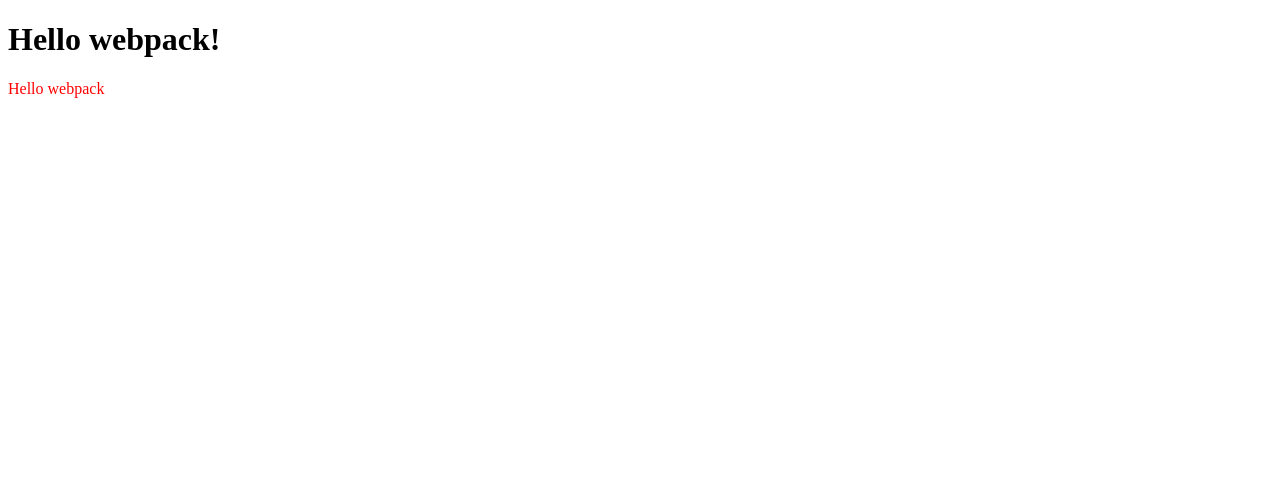
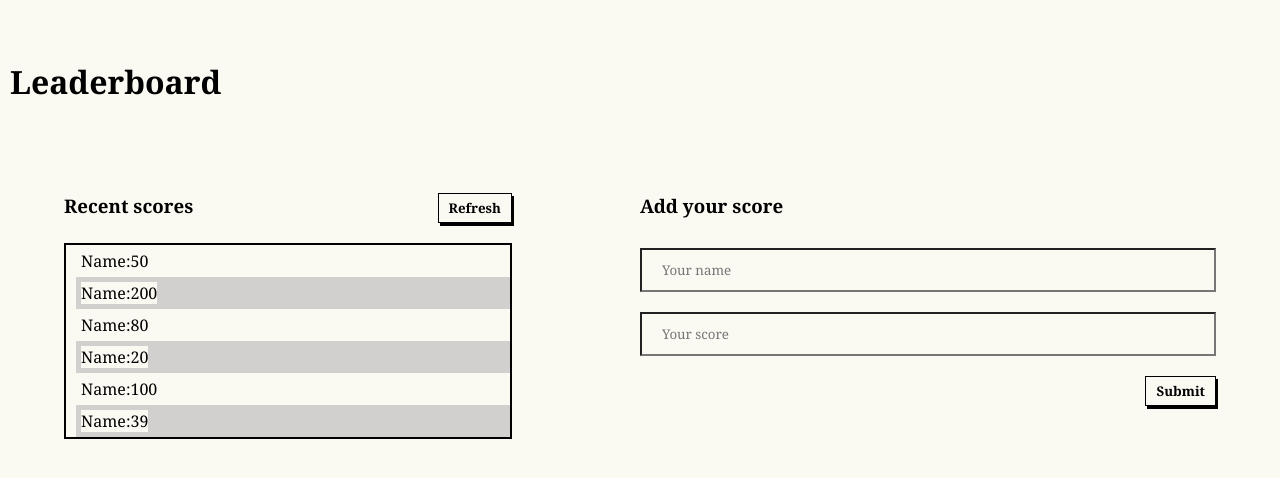
Before and after one commit to uchexm/Leaderboard, a website built with webpack: page src/index.html in a window 1280 px wide. Built offline with nearby package versions, Linux system fonts and the light colour scheme.

Commit message:
Add index.js and style.css files

```diff
--- a/src/index.html
+++ b/src/index.html
@@ -1,11 +1,49 @@
 <!DOCTYPE html>
 <html lang="en">
   <head>
+    <link rel="stylesheet" href="style.css" />
     <meta charset="UTF-8" />
+    <meta http-equiv="X-UA-Compatible" content="IE=edge" />
     <meta name="viewport" content="width=device-width, initial-scale=1.0" />
-    <title>Wbpack Exercise</title>
+    <title>Leaderboard</title>
   </head>
   <body>
-    <h1>Hello webpack!</h1>
+    <h1>Leaderboard</h1>
+    <section class="container">
+      <div class="scores">
+        <div class="recent">
+          <h3>Recent scores</h3>
+          <button type="button" class="refresh">Refresh</button>
+        </div>
+        <ul class="table">
+          <li>
+            <p>Name:<span class="number">50</span></p>
+          </li>
+          <li>
+            <p>Name:<span class="number">200</span></p>
+          </li>
+          <li>
+            <p>Name:<span class="number">80</span></p>
+          </li>
+          <li>
+            <p>Name:<span class="number">20</span></p>
+          </li>
+          <li>
+            <p>Name:<span class="number">100</span></p>
+          </li>
+          <li>
+            <p>Name:<span class="number">39</span></p>
+          </li>
+        </ul>
+      </div>
+      <div class="addscore">
+        <h3>Add your score</h3>
+        <form>
+          <input type="text" id="name" placeholder="Your name" />
+          <input type="number" id="score" placeholder="Your score" />
+          <button type="button" id="submit" class="refresh">Submit</button>
+        </form>
+      </div>
+    </section>
   </body>
 </html>
--- a/src/index.js
+++ b/src/index.js
@@ -1,14 +1,2 @@
 import _ from "lodash";
 import "./style.css";
-
-function component() {
-  const element = document.createElement("div");
-
-  // Lodash, now imported by this script
-  element.innerHTML = _.join(["Hello", "webpack"], " ");
-  element.classList.add("hello");
-
-  return element;
-}
-
-document.body.appendChild(component());
--- a/src/style.css
+++ b/src/style.css
@@ -1,3 +1,93 @@
-.hello {
-  color: red;
+* {
+  background-color: rgb(250, 249, 242);
+  margin: 0;
+  padding: 0;
+  box-sizing: border-box;
+  list-style: none;
+  text-decoration: none;
+  font-family: Georgia, Times, "Times New Roman", serif;
 }
+
+h1 {
+  margin: 50px 0 80px 0;
+  padding: 10px;
+  font-weight: 700;
+}
+
+.container {
+  display: flex;
+  justify-content: space-around;
+}
+
+.scores {
+  width: 35%;
+}
+
+.recent {
+  display: flex;
+  justify-content: space-between;
+  margin-bottom: 20px;
+}
+
+.addscore {
+  width: 45%;
+  display: flex;
+  flex-direction: column;
+  gap: 30px;
+}
+
+.addscore form {
+  display: flex;
+  flex-direction: column;
+  justify-content: flex-end;
+  gap: 20px;
+}
+
+.addscore form input {
+  padding: 20px;
+}
+
+.refresh {
+  padding: 5px 10px;
+  width: fit-content;
+  border: 1px solid black;
+  color: black;
+  font-weight: 700;
+  box-shadow: 2px 3px black;
+}
+
+.addscore form .refresh {
+  align-self: flex-end;
+}
+
+.table {
+  display: flex;
+  flex-direction: column;
+  border: 2px solid black;
+  padding-left: 10px;
+}
+
+.whitebcolor {
+  background-color: white;
+  padding: 10px;
+}
+
+.graybcolor {
+  background-color: rgb(212, 228, 241);
+  padding: 10px;
+}
+
+#name,
+#score {
+  height: 20px;
+}
+
+li {
+  display: flex;
+  gap: 10px;
+  padding: 5px;
+}
+
+li:nth-child(even) {
+  background-color: rgb(210, 207, 207);
+}
```
Also changed, not shown: dist/index.bundle.js, dist/index.html.
